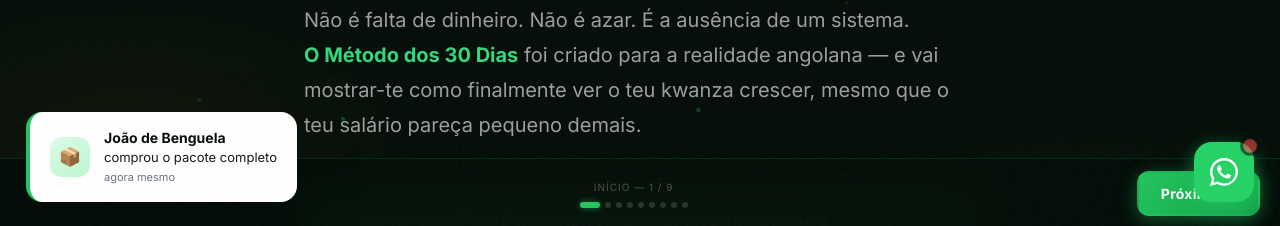
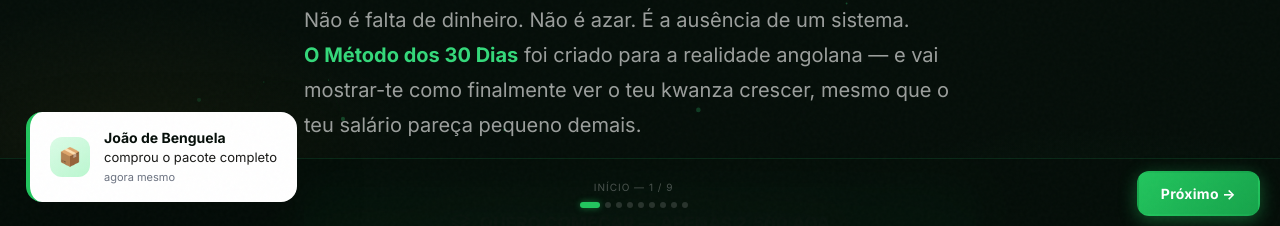
Before and after one commit to arseniocambimbi-creator/pagina-30-dias, a website: page projeto-30dias/index.html in a window 1280 px wide. Shown: the part 572-798 px from the top of the page. Drawn offline with Linux system fonts and the light colour scheme.

Commit message:
Remove botão flutuante do WhatsApp
Co-Authored-By: Claude Sonnet 4.6 <noreply@anthropic.com>

```diff
--- a/projeto-30dias/index.html
+++ b/projeto-30dias/index.html
@@ -2109,11 +2109,6 @@ src="https://www.facebook.com/tr?id=2329686677564453&ev=PageView&noscript=1"
 </footer>
 
 
-<!-- WhatsApp flutuante -->
-<a href="https://wa.me/244951257125" class="wa" target="_blank" rel="noopener" title="Dúvidas? Fala connosco no WhatsApp">
-  <div class="wa-ping"></div>
-  <svg width="28" height="28" viewBox="0 0 24 24" fill="white"><path d="M20.52 3.48A11.93 11.93 0 0012.02 0C5.44 0 .06 5.38.06 11.96c0 2.1.55 4.16 1.6 5.97L0 24l6.25-1.64a11.95 11.95 0 005.77 1.47c6.58 0 11.96-5.38 11.96-11.96 0-3.19-1.24-6.19-3.46-8.39zm-8.5 18.36a9.93 9.93 0 01-5.06-1.38l-.36-.22-3.74.98 1-3.64-.24-.38a9.91 9.91 0 01-1.52-5.24C2.1 6.5 6.56 2.04 12.02 2.04c2.65 0 5.14 1.03 7.01 2.91a9.87 9.87 0 012.9 7c0 5.47-4.46 9.89-9.91 9.89zm5.44-7.4c-.3-.15-1.77-.87-2.04-.97-.27-.1-.47-.15-.67.15-.2.3-.77.97-.94 1.17-.17.2-.35.22-.64.07-.3-.15-1.25-.46-2.38-1.47-.88-.78-1.47-1.75-1.64-2.04-.17-.3-.02-.46.13-.6.13-.13.3-.35.44-.52.15-.17.2-.3.3-.5.1-.2.05-.37-.02-.52-.07-.15-.67-1.6-.91-2.2-.24-.58-.49-.5-.67-.51-.17-.01-.37-.01-.57-.01-.2 0-.52.07-.79.37-.27.3-1.03 1-1.03 2.46s1.05 2.85 1.2 3.05c.15.2 2.07 3.16 5.01 4.43.7.3 1.25.48 1.67.62.7.22 1.34.19 1.84.11.56-.09 1.77-.72 2.02-1.42.25-.7.25-1.3.17-1.42-.07-.12-.27-.2-.57-.35z"/></svg>
-</a>
 
 
 <!-- Sales Toast -->
```
